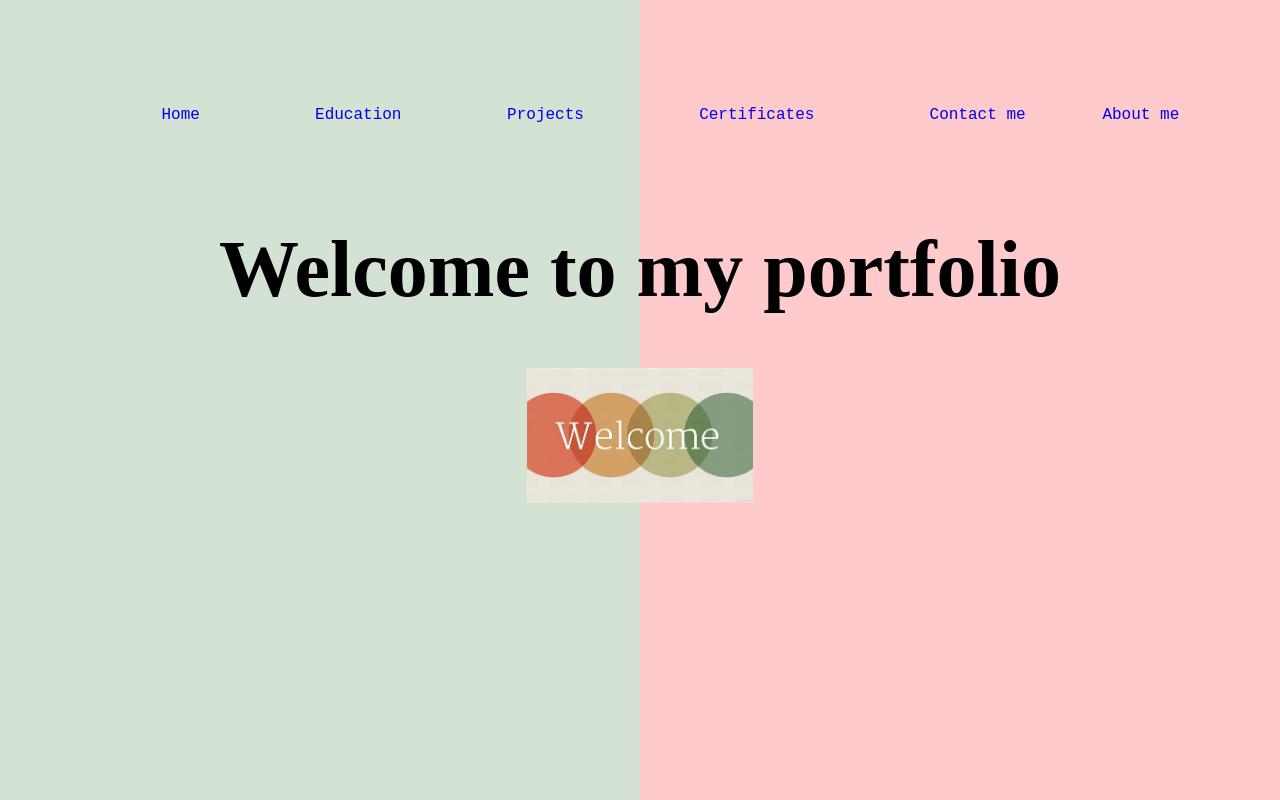
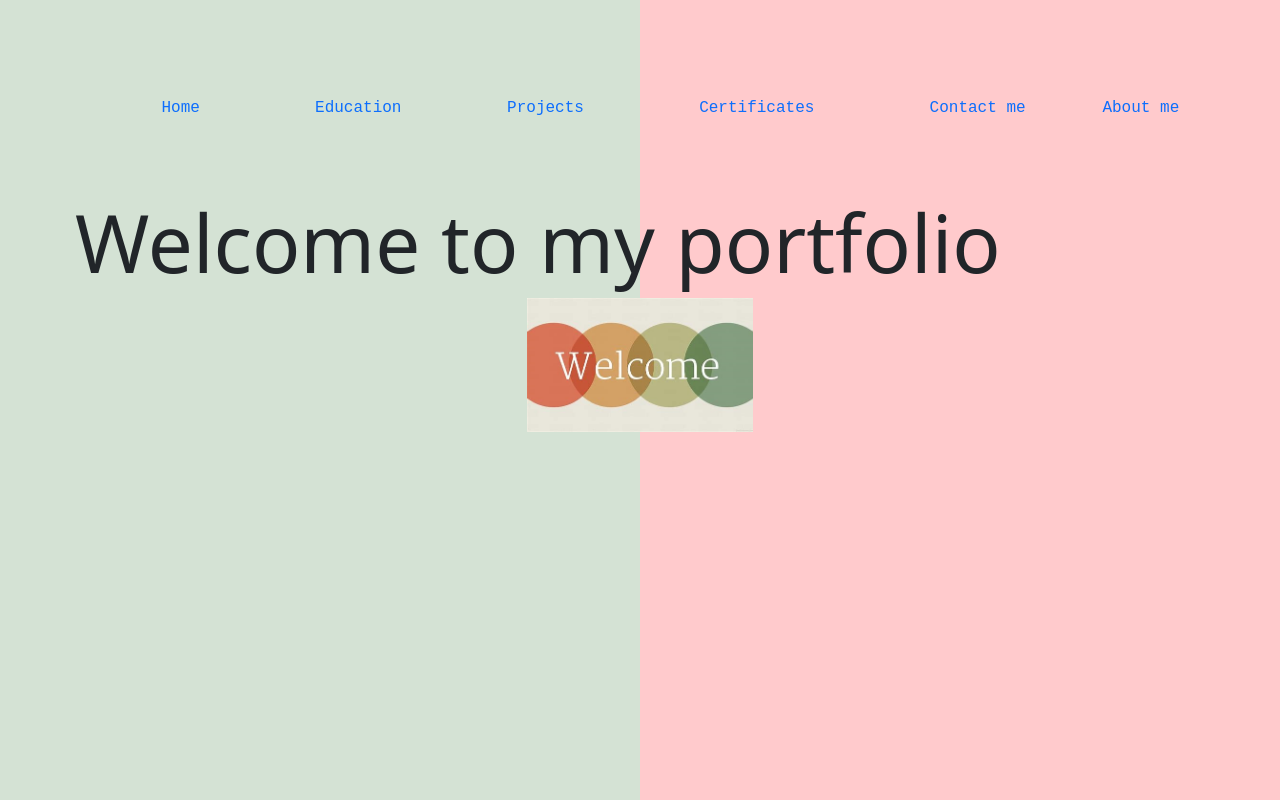
Before and after one commit to NIKHIL9676/Personal_portfolio, a plain HTML site: page index.html in a window 1280 px wide. Drawn offline with nearby package versions, Linux system fonts and the light colour scheme.

Commit message:
Update index.html

```diff
--- a/index.html
+++ b/index.html
@@ -5,6 +5,8 @@
   <meta name="viewport" content="width=device-width, initial-scale=1.0">
   <title>Home</title>
   <link rel="icon" href="icon.jpg">
+  <link href="https://cdn.jsdelivr.net/npm/bootstrap@5.0.2/dist/css/bootstrap.min.css" rel="stylesheet" integrity="sha384-EVSTQN3/azprG1Anm3QDgpJLIm9Nao0Yz1ztcQTwFspd3yD65VohhpuuCOmLASjC" crossorigin="anonymous">
+
   <style>
     body{
       background: linear-gradient(to right , #D4E2D4 50% , #FFCACC 50%);
@@ -45,7 +47,7 @@
   <pre>
     <p id="header">       <a  href="home.html">  Home  </a>       <a href="Education.html">   Education  </a>       <a href="project.html">  Projects  </a>       <a href="certificate.html">   Certificates  </a>        <a href="contactMe.html">  Contact me  </a>   <a href="about.html">   About me</a></p>
   </pre>
-  <h1 style="text-align:center ; font-size:500%;">Welcome to my portfolio</h1>
-  <img  src="Welcome.jpeg" width="20%" height="20%">
+  <h1 class="display-1">Welcome to my portfolio</h1>
+  <img class="img-fluid " src="Welcome.jpeg" width="20%" height="20%">
   </body>
 </html>
```
